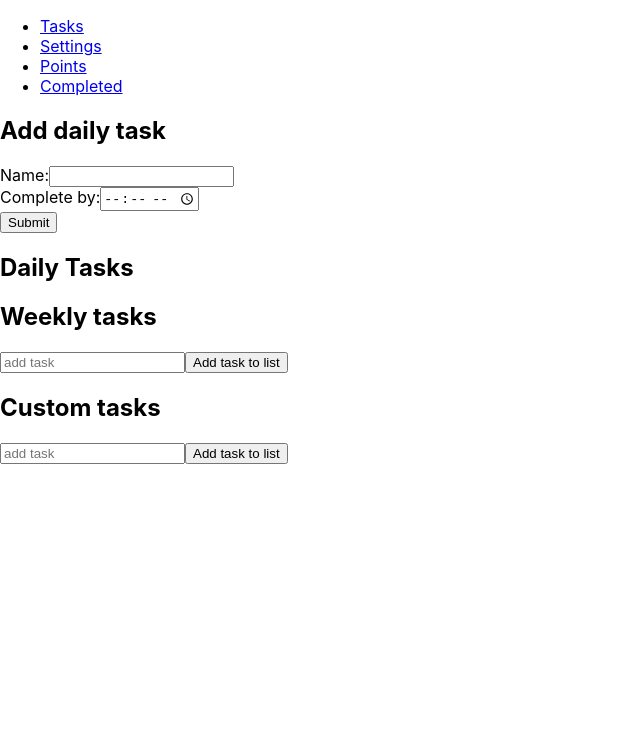
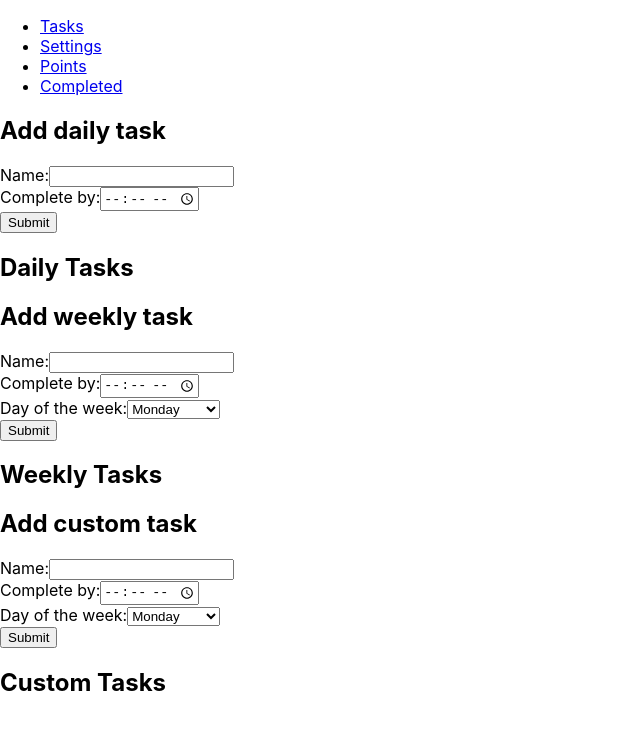
Before and after one commit to Stephen2501/Task-App, a React (Create React App) app in the folder task-app/: page /settings in a window 1280 px wide. Shown: the top 730 px of the page, without its empty margins (0-640 px from the left). Built offline with nearby package versions, Linux system fonts and the light colour scheme.

Commit message:
Added delete function

```diff
--- /dev/null
+++ b/task-app/src/Components/CustomForm.jsx
@@ -0,0 +1,57 @@
+import React, { useState } from "react";
+import { v4 as uuidv4 } from "uuid";
+import { useDispatch } from "react-redux";
+import { addCustomTask } from "../actions/customTaskAction";
+
+const CustomForm = () => {
+	const [name, setName] = useState("");
+	const [timestamp, setTimestamp] = useState("");
+	const [day, setDay] = useState("");
+	const dispatch = useDispatch();
+
+	const handleSubmit = (event) => {
+		event.preventDefault();
+		const id = uuidv4();
+		dispatch(addCustomTask(name, id, timestamp, day));
+		event.target.reset();
+	};
+
+	return (
+		<form onSubmit={handleSubmit}>
+			<label htmlFor="name">Name:</label>
+			<input
+				type="text"
+				id="name"
+				name="name"
+				onChange={(event) => setName(event.target.value)}
+			/>
+			<br />
+			<label htmlFor="timestamp">Complete by:</label>
+			<input
+				type="time"
+				id="timestamp"
+				name="complete by"
+				onChange={(event) => setTimestamp(event.target.value)}
+			/>
+			<br />
+			<label htmlFor="day">Day of the week:</label>
+			<select
+				id="day"
+				name="day"
+				onChange={(event) => setDay(event.target.value)}
+			>
+				<option value="Monday">Monday</option>
+				<option value="Tuesday">Tuesday</option>
+				<option value="Wednesday">Wednesday</option>
+				<option value="Thursday">Thursday</option>
+				<option value="Friday">Friday</option>
+				<option value="Saturday">Saturday</option>
+				<option value="Sunday">Sunday</option>
+			</select>
+			<br />
+			<button type="submit">Submit</button>
+		</form>
+	);
+};
+
+export default CustomForm;
--- a/task-app/src/Components/Form.jsx
+++ b/task-app/src/Components/DailyForm.jsx
@@ -3,7 +3,7 @@ import { v4 as uuidv4 } from 'uuid';
 import { useDispatch } from 'react-redux';
 import { addDailyTask } from '../actions/dailyTaskAction';
 
-const Form = () => {
+const DailyForm = () => {
   const [name, setName] = useState('');
   const [timestamp, setTimestamp] = useState('');
   const dispatch = useDispatch();
@@ -28,4 +28,4 @@ const Form = () => {
   );
 };
 
-export default Form;
+export default DailyForm;
--- a/task-app/src/Components/Settings.jsx
+++ b/task-app/src/Components/Settings.jsx
@@ -1,99 +1,81 @@
 import React from "react";
-import { useRef } from "react";
 import { useSelector, useDispatch } from "react-redux";
-import { addDailyTask} from "../actions/dailyTaskAction";
-import { addWeeklyTask, deleteWeeklyTask } from "../actions/weeklyTaskAction";
-import { addCustomTask, deleteCustomTask } from "../actions/customTaskAction";
-import Form from "./Form";
+import { deleteDailyTask } from "../actions/dailyTaskAction";
+import { deleteWeeklyTask } from "../actions/weeklyTaskAction";
+import { deleteCustomTask } from "../actions/customTaskAction";
+import DailyForm from "./DailyForm";
+import WeeklyForm from "./WeeklyForm";
+import CustomForm from "./CustomForm";
 
 export default function Settings() {
 	const state = useSelector((state) => state);
+
 	const dispatch = useDispatch();
 
-	const inputEl2 = useRef(null);
-	const inputEl3 = useRef(null);
-
-	console.log(state)
-
-	const handleWeeklySubmit = (e) => {
-		e.preventDefault();
-		const value = inputEl2.current.value;
-		dispatch(addWeeklyTask(value));
-		inputEl2.current.value = "";
+	const handleDailyDelete = (id) => {
+		dispatch(deleteDailyTask(id));
 	};
 
-	const handleWeeklyDelete = (task) => {
-		dispatch(deleteWeeklyTask(task));
+	const handleWeeklyDelete = (id) => {
+		dispatch(deleteWeeklyTask(id));
 	};
 
-	const handleCustomSubmit = (e) => {
-		e.preventDefault();
-		const value = inputEl3.current.value;
-		dispatch(addCustomTask(value));
-		inputEl3.current.value = "";
-	};
-
-	const handleCustomDelete = (task) => {
-		dispatch(deleteCustomTask(task));
+	const handleCustomDelete = (id) => {
+		dispatch(deleteCustomTask(id));
 	};
 
 	return (
 		<div>
-			<h2>Add daily task</h2>
-			<Form/>
-			<h2>Daily Tasks</h2>
-			<ul>
-				{state.dailyTasks.daily.map((task) => {
-					return(
-						<li key={task.id}>
-							<div>{task.task}</div>
-							<div>by: {task.timestamp}</div>
-							</li>
-					)
-				})}
-			</ul>
-			<div className="tasks">
-			</div>
-			<div className="tasks">
-				<h2>Weekly tasks</h2>
-				<form>
-					<input
-						ref={inputEl2}
-						placeholder="add task"
-						aria-label="add task"
-					></input>
-					<button onClick={handleWeeklySubmit}>Add task to list</button>
-				</form>
+			<div>
+				<h2>Add daily task</h2>
+				<DailyForm />
+				<h2>Daily Tasks</h2>
 				<ul>
-					{state.weeklyTasks.map((task, index) => {
+					{state.dailyTasks.daily.map((task) => {
 						return (
-							<li key={index}>
-								{task}
-								<button onClick={() => handleWeeklyDelete(index)}>
-									Delete Task
+							<li key={task.id}>
+								<div>{task.task}</div>
+								{task.timestamp && <div>by: {task.timestamp}</div>}
+								<button onClick={() => handleDailyDelete(task.id)}>
+									Delete
 								</button>
 							</li>
 						);
 					})}
 				</ul>
 			</div>
-			<div className="tasks">
-				<h2>Custom tasks</h2>
-				<form>
-					<input
-						ref={inputEl3}
-						placeholder="add task"
-						aria-label="add task"
-					></input>
-					<button onClick={handleCustomSubmit}>Add task to list</button>
-				</form>
+			<div>
+				<h2>Add weekly task</h2>
+				<WeeklyForm />
+				<h2>Weekly Tasks</h2>
 				<ul>
-					{state.customTasks.map((task, index) => {
+					{state.weeklyTasks.weekly.map((task) => {
 						return (
-							<li key={index}>
-								{task}
-								<button onClick={() => handleCustomDelete(index)}>
-									Delete Task
+							<li key={task.id}>
+								<div>{task.task}</div>
+								<div>on {task.day}</div>
+								<button onClick={() => handleWeeklyDelete(task.id)}>
+									Delete
+								</button>
+							</li>
+						);
+					})}
+				</ul>
+			</div>
+			<div>
+				<h2>Add custom task</h2>
+				<CustomForm />
+				<h2>Custom Tasks</h2>
+				<ul>
+					{state.customTasks.custom.map((task) => {
+						return (
+							<li key={task.id}>
+								<div>{task.task}</div>
+								<div>
+									by {task.day} at {task.timestamp}
+								</div>
+								<button onClick={() => handleCustomDelete(task.id)}>
+									Delete
 								</button>
 							</li>
 						);
--- a/task-app/src/Components/Tasks.jsx
+++ b/task-app/src/Components/Tasks.jsx
@@ -6,21 +6,19 @@ const Tasks = () => {
 
 	return (
 		<div>
-			<div className="tasks">
-			</div>
-			<div className="tasks">
-				<h2>Weekly tasks</h2>
+			<div>
+				<h2>Daily tasks</h2>
 				<ul>
-					{state.weeklyTasks.map((task, index) => {
-						return <li key={index}>{task}</li>;
+					{state.dailyTasks.daily.map((task) => {
+						return <li>{task.task}</li>;
 					})}
 				</ul>
 			</div>
-			<div className="tasks">
-				<h2>Custom tasks</h2>
+			<div>
+				<h2>Weekly tasks</h2>
 				<ul>
-					{state.customTasks.map((task, index) => {
-						return <li key={index}>{task}</li>;
+					{state.weeklyTasks.weekly.map((task) => {
+						return <li>{task.task}</li>;
 					})}
 				</ul>
 			</div>
--- /dev/null
+++ b/task-app/src/Components/WeeklyForm.jsx
@@ -0,0 +1,57 @@
+import React, { useState } from "react";
+import { v4 as uuidv4 } from "uuid";
+import { useDispatch } from "react-redux";
+import { addWeeklyTask } from "../actions/weeklyTaskAction";
+
+const WeeklyForm = () => {
+	const [name, setName] = useState("");
+	const [timestamp, setTimestamp] = useState("");
+    const [day, setDay] = useState("")
+	const dispatch = useDispatch();
+
+	const handleSubmit = (event) => {
+		event.preventDefault();
+		const id = uuidv4();
+		dispatch(addWeeklyTask(name, id, timestamp, day));
+		event.target.reset();
+	};
+
+	return (
+		<form onSubmit={handleSubmit}>
+			<label htmlFor="name">Name:</label>
+			<input
+				type="text"
+				id="name"
+				name="name"
+				onChange={(event) => setName(event.target.value)}
+			/>
+			<br />
+			<label htmlFor="timestamp">Complete by:</label>
+			<input
+				type="time"
+				id="timestamp"
+				name="complete by"
+				onChange={(event) => setTimestamp(event.target.value)}
+			/>
+			<br />
+			<label htmlFor="day">Day of the week:</label>
+			<select
+				id="day"
+				name="day"
+				onChange={(event) => setDay(event.target.value)}
+			>
+				<option value="Monday">Monday</option>
+				<option value="Tuesday">Tuesday</option>
+				<option value="Wednesday">Wednesday</option>
+				<option value="Thursday">Thursday</option>
+				<option value="Friday">Friday</option>
+				<option value="Saturday">Saturday</option>
+				<option value="Sunday">Sunday</option>
+			</select>
+			<br />
+			<button type="submit">Submit</button>
+		</form>
+	);
+};
+
+export default WeeklyForm;
--- a/task-app/src/actions/customTaskAction.js
+++ b/task-app/src/actions/customTaskAction.js
@@ -1,17 +1,21 @@
 import { ADD_CUSTOM_TASK, DELETE_CUSTOM_TASK } from "../actionTypes/actionTypes";
 
-const addCustomTask = (value) => {
+const addCustomTask = (task, id, timestamp, day) => {
   return {
     type: ADD_CUSTOM_TASK,
-    value,
+    payload: {
+        task,
+        id,
+        timestamp,
+        day,
+    }
   };
 };
 
-const deleteCustomTask = (index) => {
-  return {
-    type: DELETE_CUSTOM_TASK,
-    index,
-  };
-};
+const deleteCustomTask = (id) => ({
+  type: DELETE_CUSTOM_TASK,
+  payload: id,
+});
+
 
 export { addCustomTask, deleteCustomTask };
--- a/task-app/src/actions/dailyTaskAction.js
+++ b/task-app/src/actions/dailyTaskAction.js
@@ -1,4 +1,4 @@
-import { ADD_DAILY_TASK } from "../actionTypes/actionTypes";
+import { ADD_DAILY_TASK, DELETE_DAILY_TASK } from "../actionTypes/actionTypes";
 
 const addDailyTask = (task, id, timestamp) => {
   return {
@@ -11,5 +11,10 @@ const addDailyTask = (task, id, timestamp) => {
   };
 };
 
+const deleteDailyTask = (id) => ({
+  type: DELETE_DAILY_TASK,
+  payload: id,
+});
 
-export { addDailyTask };
+
+export { addDailyTask, deleteDailyTask };
--- a/task-app/src/actions/weeklyTaskAction.js
+++ b/task-app/src/actions/weeklyTaskAction.js
@@ -1,17 +1,21 @@
 import { ADD_WEEKLY_TASK, DELETE_WEEKLY_TASK } from "../actionTypes/actionTypes";
 
-const addWeeklyTask = (value) => {
+const addWeeklyTask = (task, id, timestamp, day) => {
   return {
     type: ADD_WEEKLY_TASK,
-    value,
+    payload: {
+        task,
+        id,
+        timestamp,
+        day,
+    }
   };
 };
 
-const deleteWeeklyTask = (index) => {
-  return {
-    type: DELETE_WEEKLY_TASK,
-    index,
-  };
-};
+const deleteWeeklyTask = (id) => ({
+  type: DELETE_WEEKLY_TASK,
+  payload: id,
+});
+
 
 export { addWeeklyTask, deleteWeeklyTask };
--- a/task-app/src/reducers/customTaskReducer.js
+++ b/task-app/src/reducers/customTaskReducer.js
@@ -1,14 +1,18 @@
-import { ADD_CUSTOM_TASK, DELETE_CUSTOM_TASK } from "../actionTypes/actionTypes";
+import { ADD_CUSTOM_TASK } from "../actionTypes/actionTypes";
 
-export default function tasks(state = [], action) {
+
+const initialState = {
+    custom: []
+}
+
+export default function customTasks(state = initialState, action) {
+
 	switch (action.type) {
 		case ADD_CUSTOM_TASK:
-			return [...state, action.value];
-		case DELETE_CUSTOM_TASK:
-			return [
-				...state.slice(0, action.index),
-				...state.slice(action.index + 1),
-			];
+			return {
+                ...state,
+                custom: [...state.custom, action.payload]
+            }
 		default:
 			return state;
 	}
--- a/task-app/src/reducers/dailyTaskReducer.js
+++ b/task-app/src/reducers/dailyTaskReducer.js
@@ -1,17 +1,21 @@
-import { ADD_DAILY_TASK } from "../actionTypes/actionTypes";
+import { ADD_DAILY_TASK, DELETE_DAILY_TASK } from "../actionTypes/actionTypes";
 
 const initialState = {
-    daily: []
-}
+	daily: [],
+};
 
 export default function dailyTasks(state = initialState, action) {
-
 	switch (action.type) {
 		case ADD_DAILY_TASK:
 			return {
-                ...state,
-                daily: [...state.daily, action.payload]
-            }
+				...state,
+				daily: [...state.daily, action.payload],
+			};
+		case DELETE_DAILY_TASK:
+			return {
+				...state,
+				daily: state.daily.filter((task) => task.id !== action.payload),
+			};
 		default:
 			return state;
 	}
--- a/task-app/src/reducers/weeklyTaskReducer.js
+++ b/task-app/src/reducers/weeklyTaskReducer.js
@@ -1,14 +1,17 @@
-import { ADD_WEEKLY_TASK, DELETE_WEEKLY_TASK } from "../actionTypes/actionTypes";
+import { ADD_WEEKLY_TASK } from "../actionTypes/actionTypes";
 
-export default function tasks(state = [], action) {
+const initialState = {
+    weekly: []
+}
+
+export default function weeklyTasks(state = initialState, action) {
+
 	switch (action.type) {
 		case ADD_WEEKLY_TASK:
-			return [...state, action.value];
-		case DELETE_WEEKLY_TASK:
-			return [
-				...state.slice(0, action.index),
-				...state.slice(action.index + 1),
-			];
+			return {
+                ...state,
+                weekly: [...state.weekly, action.payload]
+            }
 		default:
 			return state;
 	}
```
